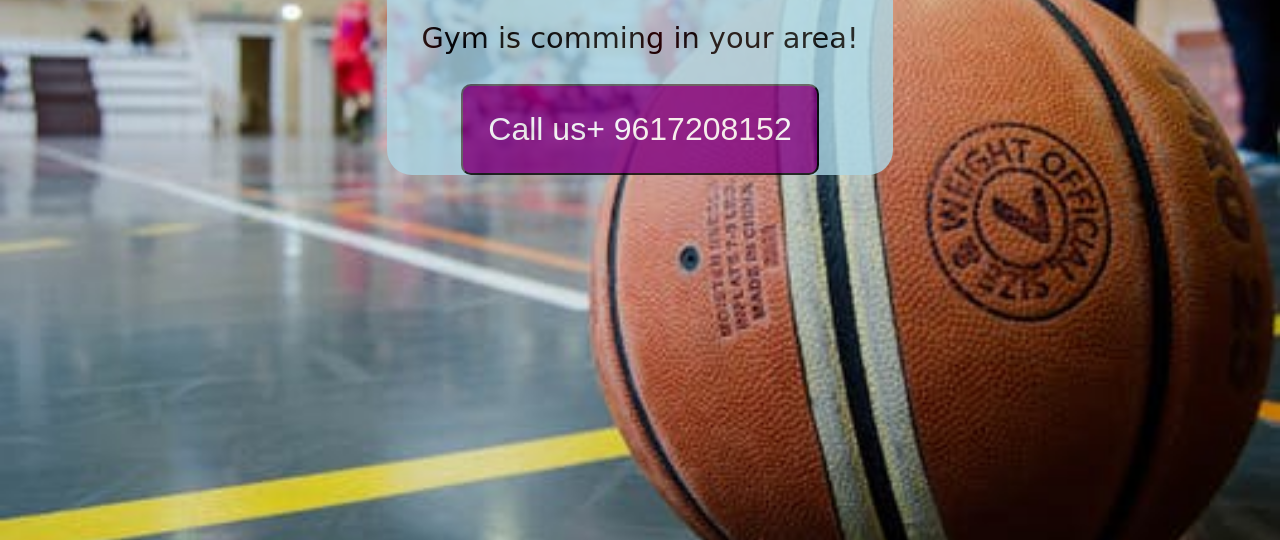
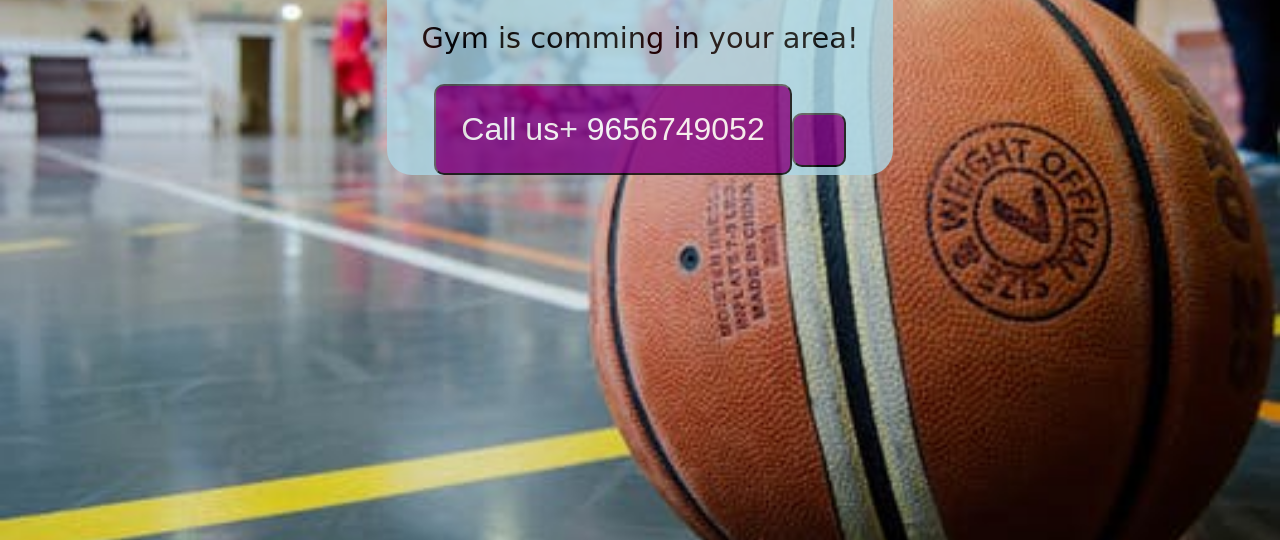
Before and after one commit to harshaathnere/learn-html, a plain HTML site: page index.html in a window 1280 px wide. Shown: the part 260-800 px from the top of the page. Drawn offline with Linux system fonts and the light colour scheme; a web font is replaced by a local one.

Commit message:
Update index.html

```diff
--- a/index.html
+++ b/index.html
@@ -14,7 +14,7 @@
        <h1> <i class="fa fa-cog" aria-hidden="true"></i><br>
         Fito Fit Gym</h1>
         <p> Gym is comming in your area!</p>
-        <button>Call us+ 9617208152 </button>
+        <button>Call us+ 9656749052<button>
     </div>
 
 
```
